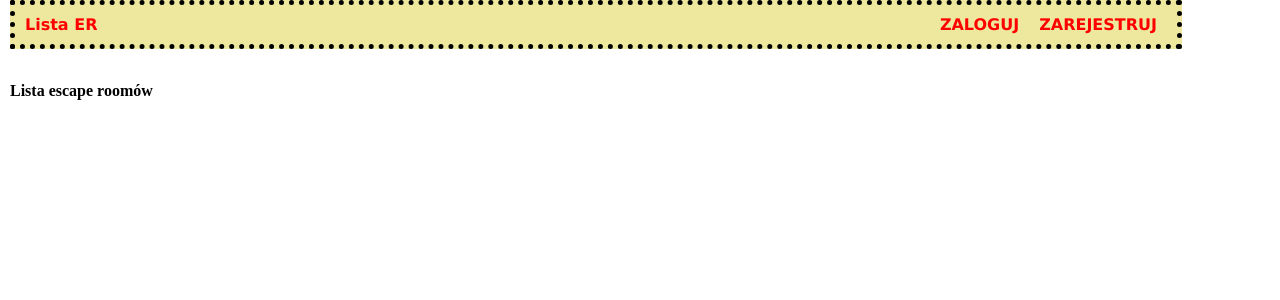
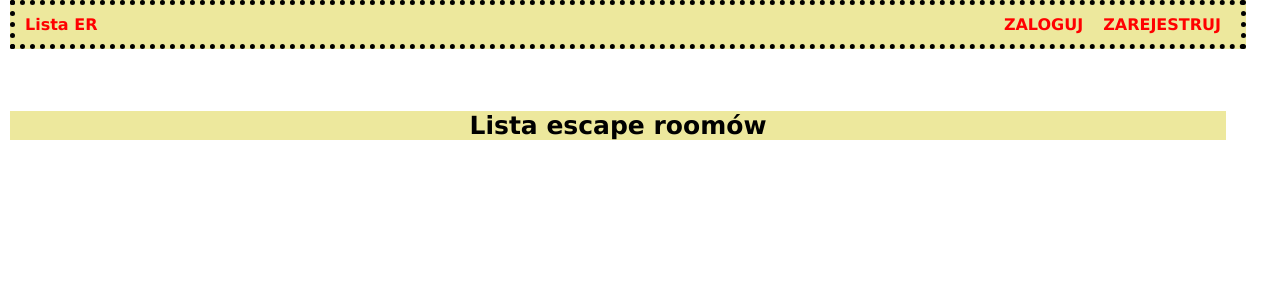
Before and after one commit to Joisana/TogethER, a Django app: page /escaperoomy/ in a window 1280 px wide. Shown: the top 300 px of the page. Run offline with Django 3.2, Linux system fonts and the light colour scheme; data that the repository does not hold is empty.

Commit message:
removed underlines

```diff
--- a/application/static/application/style.css
+++ b/application/static/application/style.css
@@ -1,6 +1,9 @@
 body {
   background-color: #ffffff;
   margin: 10px;
+  font-family: Verdana, Helvetica, sans-serif;
+  width: 95%;
+
 }
 
 ul.menu {
@@ -15,7 +18,8 @@ ul.menu {
   background-color: #ede89d;
   position: fixed;
   top: 0;
-  width: 90%;
+  width: 95%;
+
 }
 
 li.menu {
@@ -67,3 +71,39 @@ li.right{
 li.right a{
   text-decoration: none;
 }
+
+div.page {
+  background-color: #ede89d;
+
+  position: top;
+  left: 0;
+  top: 50%;
+  width: 100%;
+  text-align: center;
+  font-size: 15px;
+}
+
+p.header{
+  font-size: 25px;
+  font-weight: bold;
+}
+
+table.goingout{
+  align: center;
+  text-align: center;
+  position: top;
+}
+
+input.button {
+  background-color: black;
+  font-weight: bold;
+  border: none;
+  color: white;
+  padding: 5px;
+  text-align: center;
+  text-decoration: none;
+  display: inline-block;
+  font-size: 16px;
+  margin: 4px 2px;
+  cursor: pointer;
+}
--- a/application/templates/application/escaperooms.html
+++ b/application/templates/application/escaperooms.html
@@ -8,18 +8,20 @@
 
 <body>
 	{% include "application/main_menu.html" %}
-
+	<div class="page">
 		{% if not me %}
-		<strong> Lista escape roomów </strong>
-			<ul>
+			<p class="header"> Lista escape roomów </p>
+				<ul class="rooms">
 					{% for escaperoom in escaperooms %}
-				<li> {{escaperoom.name}}</li>
+					<li class="room"> {{escaperoom.name}}</li>
 					{% endfor %}
 				</ul>
+	</div>
 
+	<div class="page">
 		{% else %}
 
-		<p>Zaznacz odwiedzone pokoje.</p>
+			<p class="header">Zaznacz odwiedzone pokoje:</p>
 
 			<form action="{% url 'application:escaperooms' %}" method="post">
 				{% csrf_token %}
@@ -32,10 +34,10 @@
 					<option value="unvisited"
 						{% if which_escape_rooms == "unvisited" %} selected {% endif %}>nieodwiedzone</option>
 				</select>
-			escape roomy.
+				escape roomy:
 				{# <input type="submit" value="Zatwierdź"> #}
 			</form>
-
+			<br>
 			<form action="{% url 'application:escaperooms' %}" method="post">
 				{% csrf_token %}
 
@@ -51,9 +53,10 @@
 					</div>
 				{% endfor %}
 				<br/>
-			<input type="submit" value="Zapisz zmiany">
+				<input class="button" type="submit" value="Zapisz zmiany">
 			</form>
 		{% endif %}
+	</div>
 </body>
 
 </html>
--- a/application/templates/application/login.html
+++ b/application/templates/application/login.html
@@ -10,6 +10,8 @@
 <body>
 	{% include "application/main_menu.html" %}
 	{% if error_message %}<p><strong>{{ error_message }}</strong></p>{% endif %}
+	<div class="page">
+
 		<form action="{% url 'application:login' %}" method="post">
 			{% csrf_token %}
 			<label for="username">Nazwa użytkownika: </label>
@@ -20,8 +22,9 @@
 			<input id="password" type="password" name="password" value="">
 
 			<br/>
-		<input type="submit" value="Zaloguj">
+			<input class="button" type="submit" value="Zaloguj">
 		</form>
+	</div>
 </body>
 
 </html>
--- a/application/templates/application/registration.html
+++ b/application/templates/application/registration.html
@@ -10,6 +10,7 @@
     {% include "application/main_menu.html" %}
     {% if error_message_exists %}<p>Już istnieje użytkownik <strong>{{ error_message_exists }}</strong>.</p>{% endif %}
     {% if error_message %}<p><strong>{{ error_message }}</strong></p>{% endif %}
+    <div class="page">
 
         <form action="{% url 'application:registration' %}" method="post">
             {% csrf_token %}
@@ -21,8 +22,9 @@
             <input id="password" type="password" name="password" value="">
 
             <br/>
-        <input type="submit" value="Zarejestruj">
+            <input class="button" type="submit" value="Zarejestruj">
         </form>
+    </div>
 </body>
 
 </html>
```
Also changed, not shown: application/templates/application/buddies.html (+4 -4 lines), application/templates/application/goingout.html (+6 -5 lines), application/templates/application/planned.html (+12 -13 lines). Lines whose indentation alone changed are shown as unchanged.
